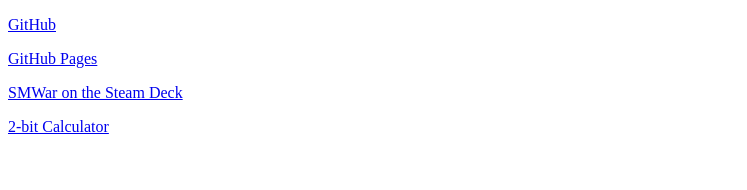
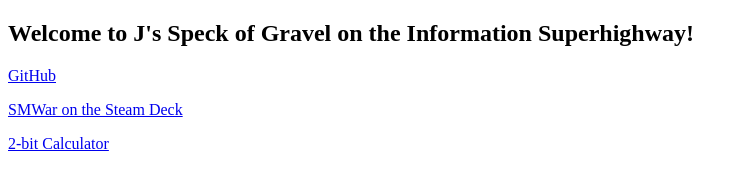
Before and after one commit to Jarmander333/Jarmander333.github.io, a plain HTML site: page index.html in a window 1280 px wide. Shown: the whole page, without its empty margins (0-747 px from the left). Drawn offline with Linux system fonts and the light colour scheme.

Commit message:
Update index.html
Nice welcome text

```diff
--- a/index.html
+++ b/index.html
@@ -1,12 +1,12 @@
 <!DOCTYPE html>
 <html>
     <head>
-        <title>Jarmander333.github.io</title>
+        <title>J's Website</title>
     </head>
     <body>
+        <h2>Welcome to J's Speck of Gravel on the Information Superhighway!</h2>
         <div id="main">
             <p><a href="https://www.github.com/Jarmander333" target="_blank">GitHub</a></p>
-            <p><a href="https://Jarmander333.github.io/">GitHub Pages</a></p>
             <p><a href="https://Jarmander333.github.io/smw-deck-guide/">SMWar on the Steam Deck</a></p>
             <p><a href="https://Jarmander333.github.io/2-bit-calc/">2-bit Calculator</a></p>
         </div>
```
